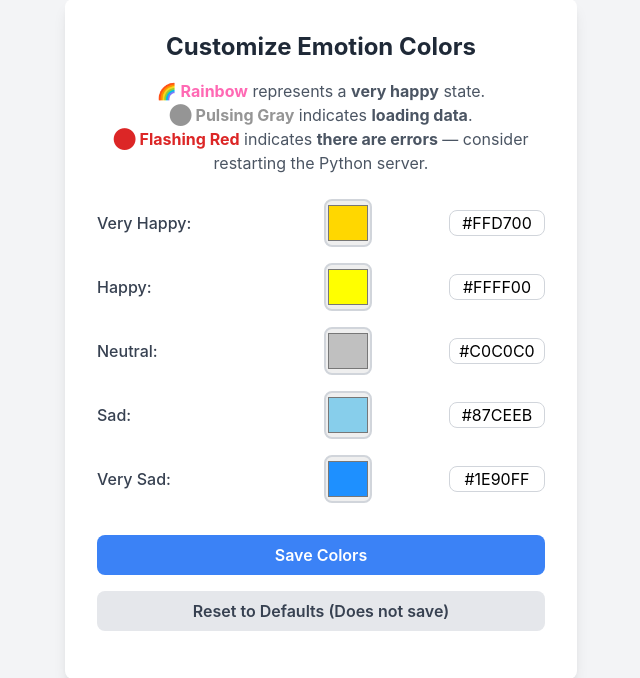
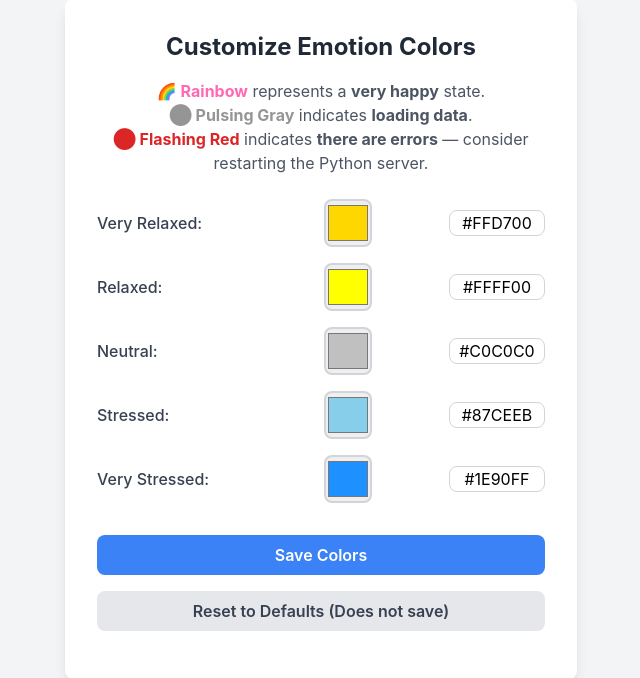
Before and after one commit to NaralC/GetHRV, a Django app: page /colors/ in a window 1280 px wide. Shown: the part 61-739 px from the top of the page, without its empty margins (319-959 px from the left). Run offline with Django 4.2, Linux system fonts and the light colour scheme; data that the repository does not hold is empty; some libraries are stand-ins or nearby versions.

Commit message:
ui: "stressed" and "relaxed"

```diff
--- a/templates/colors.html
+++ b/templates/colors.html
@@ -35,7 +35,7 @@
         <!-- Very Happy -->
         <div class="flex items-center justify-between">
           <label for="very-happy-color" class="text-gray-700 font-medium w-1/3">
-            Very Happy:
+            Very Relaxed:
           </label>
           <input
             type="color"
@@ -57,7 +57,7 @@
         <!-- Happy -->
         <div class="flex items-center justify-between">
           <label for="happy-color" class="text-gray-700 font-medium w-1/3">
-            Happy:
+            Relaxed:
           </label>
           <input
             type="color"
@@ -98,10 +98,10 @@
           />
         </div>
 
-        <!-- Sad -->
+        <!-- Stressed -->
         <div class="flex items-center justify-between">
           <label for="sad-color" class="text-gray-700 font-medium w-1/3"
-            >Sad:</label
+            >Stressed:</label
           >
           <input
             type="color"
@@ -120,10 +120,10 @@
           />
         </div>
 
-        <!-- Very Sad -->
+        <!-- Very Stressed -->
         <div class="flex items-center justify-between">
           <label for="very-sad-color" class="text-gray-700 font-medium w-1/3">
-            Very Sad:
+            Very Stressed:
           </label>
           <input
             type="color"
```
